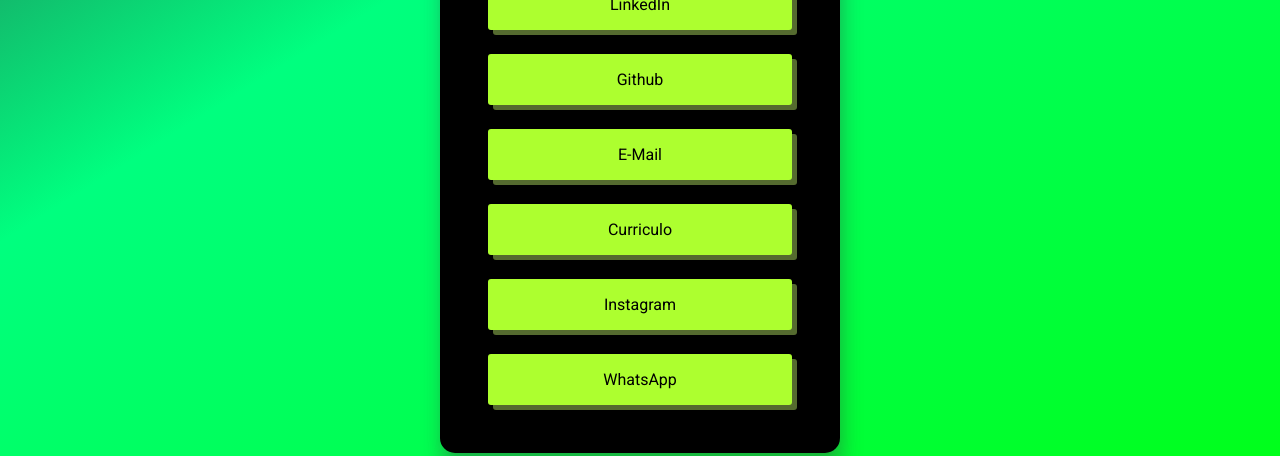
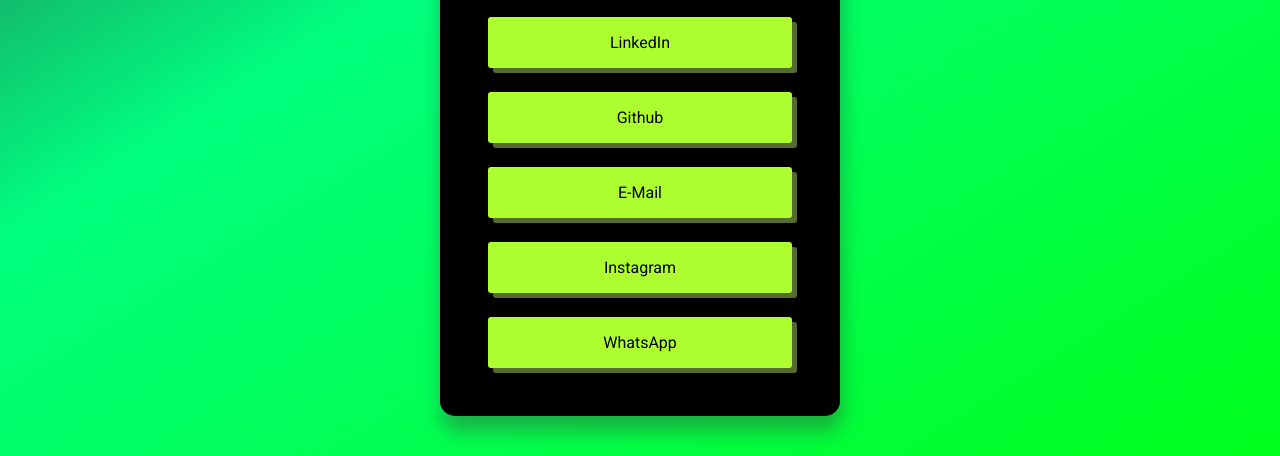
Before and after one commit to mirel9342/mini-portfolio, a plain HTML site: page index.html in a window 1280 px wide. Shown: the part 344-800 px from the top of the page. Drawn offline with Linux system fonts and the light colour scheme.

Commit message:
Update index.html

```diff
--- a/index.html
+++ b/index.html
@@ -24,8 +24,7 @@
         <a href= "https://www.linkedin.com/in/mireli-oliveira/"target="_blank">LinkedIn</a>
         <a href="https://github.com/mirel9342" target="_blank">Github</a>
         <a href="malito:omireli300@gmail.com">E-Mail</a>
-        <a href="public/_Currículo_Mireli.pdf">Curriculo</a>
-        <a href="https://www.instagram.com/_mirelio_/"   alt="instagram">Instagram</a>
+        <a href="https://www.instagram.com/_mirelio_/" alt="instagram">Instagram</a>
         <a href="https://wa.me/5531992065963" alt="WhatsApp">WhatsApp</a>
 
     </main>
```
